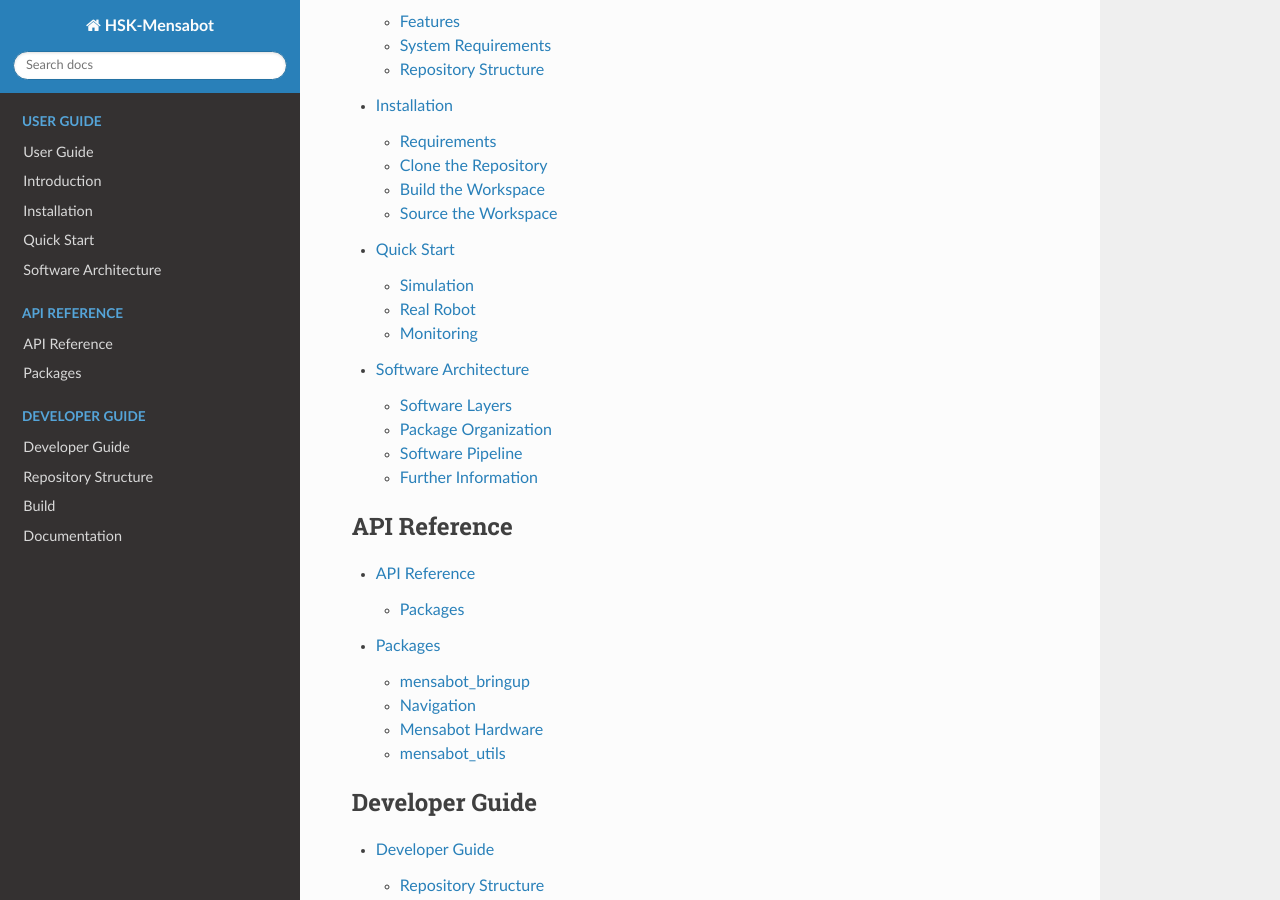
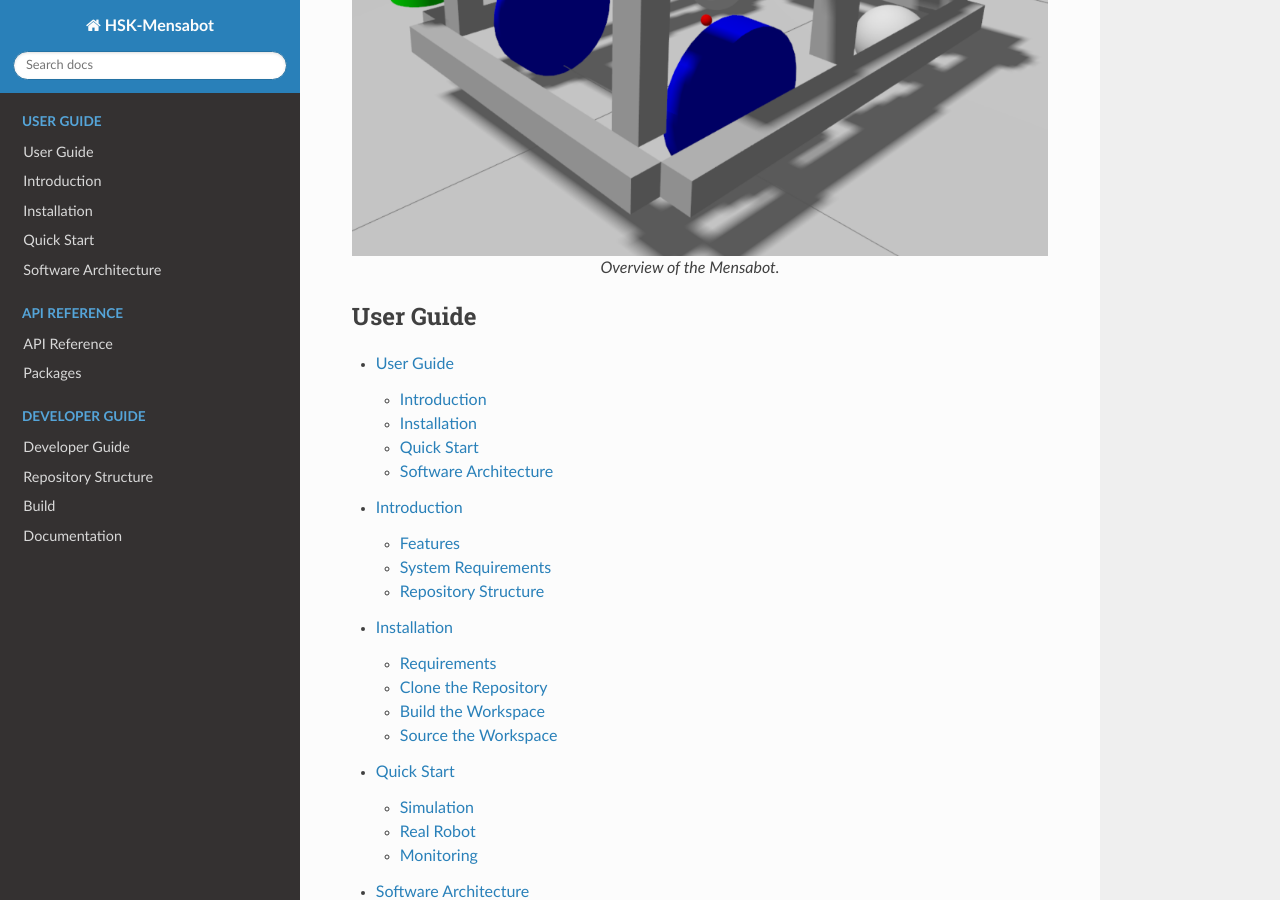
Before and after one commit to FabCode288/HSK-Mensabot, a Sphinx documentation site: the page built from docs/source/index.rst, in a window 1280 px wide and 900 px high, scrolled down 498 px. Built offline with Sphinx 7.4.7 and the Read the Docs theme 3.1.0, drawn with Linux system fonts in a browser that asks for light colours.

Commit message:
Added Image to front page

```diff
--- a/docs/source/index.rst
+++ b/docs/source/index.rst
@@ -9,6 +9,14 @@ Mensabot Documentation
 Welcome to the documentation of the HSK-Mensabot project.
 
 This documentation contains the project description and launch files as well as the complete Python and C++ API documentation.
+
+.. figure:: ../images/gazebo_robot.png
+   :width: 100%
+   :align: center
+   :alt: Mensabot gazebo image
+
+   Overview of the Mensabot.
+
 
 .. toctree::
    :maxdepth: 2
```
